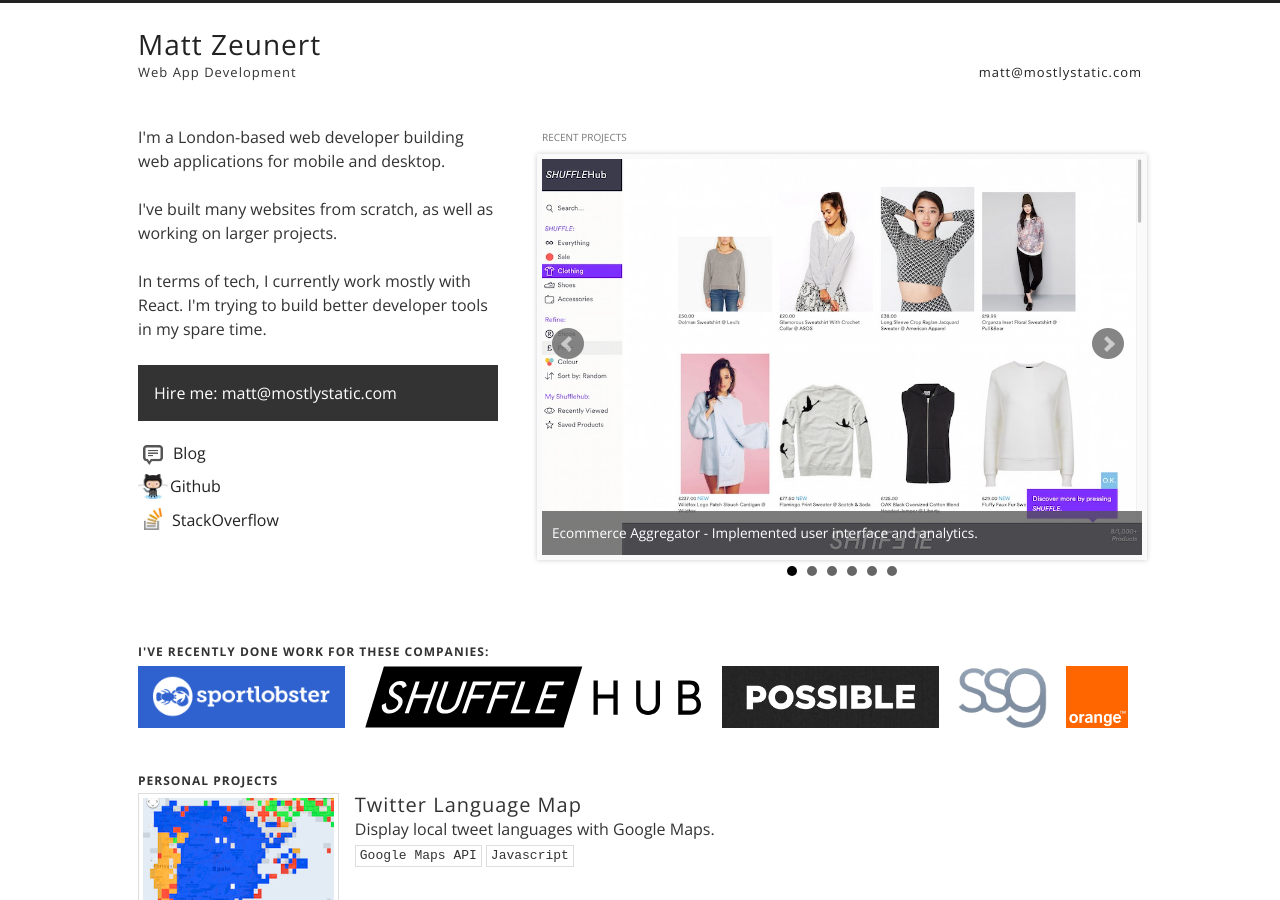
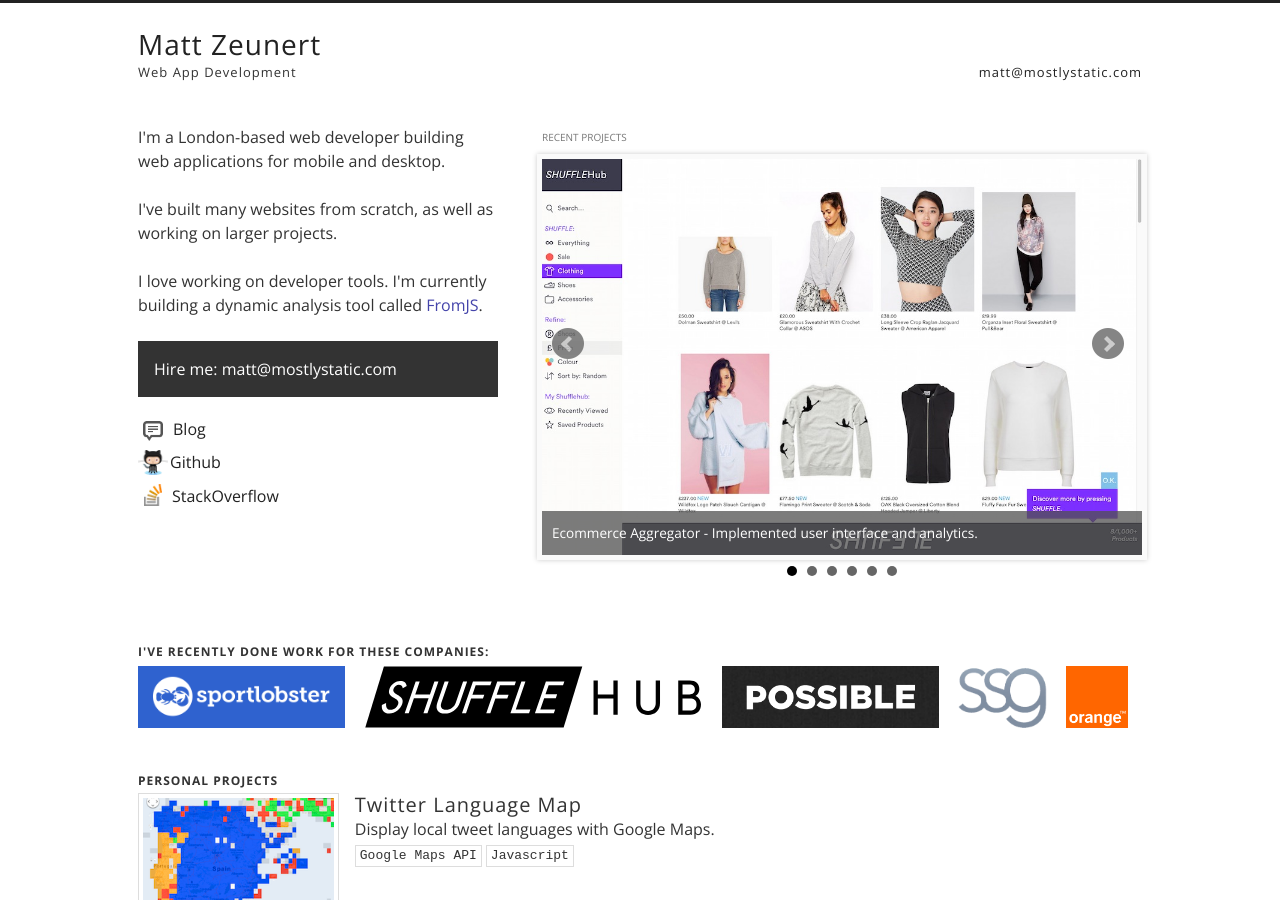
Before and after one commit to mattzeunert/mattzeunert.github.io, a Jekyll site: the page built from index.html, in a window 1280 px wide and 900 px high. Built offline with Jekyll 4.4.1, drawn with Linux system fonts in a browser that asks for light colours; nearby versions of some CDN libraries; comment, search, counter and statistics services are not loaded.

Commit message:
Tweak intro.

```diff
--- a/index.html
+++ b/index.html
@@ -46,7 +46,8 @@ if ('addEventListener' in document) {
             <br><br>
             I've built many websites from scratch, as well as working on larger projects.
             <br><br>
-            In terms of tech, I currently work mostly with React. I'm trying to build better developer tools in my spare time.
+            I love working on developer tools.
+            I'm currently building a dynamic analysis tool called <a style="color: #44a;" href="http://www.fromjs.com">FromJS</a>.
             <br><br>
             <div style="color: white;background:#333;padding: 16px;">
               Hire me: <a href="mailto:matt@mostlystatic.com" style="color:white">matt@mostlystatic.com</a>
```
